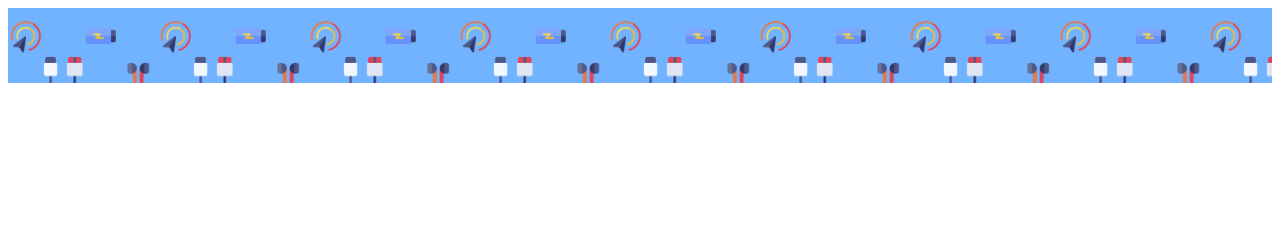
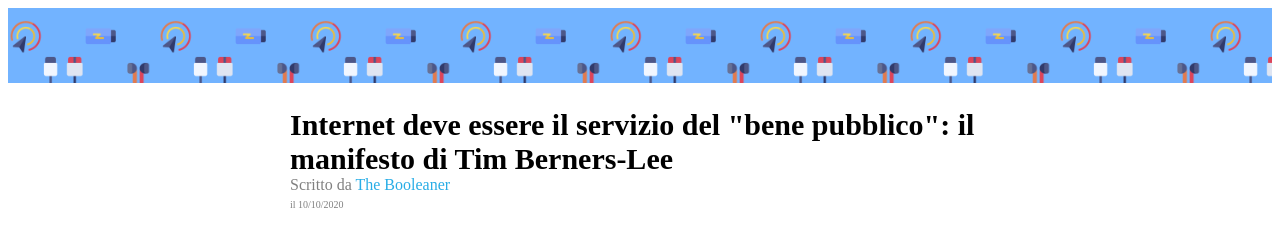
Before and after one commit to costanzaguala/html-css-booleaner, a plain HTML site: page index.html in a window 1280 px wide. Drawn offline with Linux system fonts and the light colour scheme.

Commit message:
Creazione prima sezione

```diff
--- a/css/style.css
+++ b/css/style.css
@@ -7,10 +7,28 @@
 
 h1 {
     font-size: 30px;
-    display: inline;
+    width: 700px;
+    margin-bottom: auto;
 }
 
 main {
     margin: auto;
     width: fit-content;
 }
+
+.sezione-titolo-autore-data {
+    margin-bottom: 20px;
+}
+
+.autore {
+    color: grey;
+}
+
+.data {
+    color: grey;
+    font-size: 10px;
+}
+
+.the-booleaner {
+    color: rgb(40, 173, 230);
+}
--- a/index.html
+++ b/index.html
@@ -13,6 +13,19 @@
         </header>
 
         <main>
+            <!-- inizio sezione 1: Titolo, autore e data dell'articolo -->
+            <section class="sezione-titolo-autore-data">
+                <div>
+                    <h1>Internet deve essere il servizio del "bene pubblico": il manifesto di Tim Berners-Lee</h1>
+                    <div class="autore">Scritto da <span class="the-booleaner">The Booleaner</span></div>
+                    <span class="data">il 10/10/2020</span>
+                </div>
+            </section>
+             <!-- Fine sezione 1: Titolo, autore e data dell'articolo -->
+
+
+
+
 
         </main>
     </body>
```
